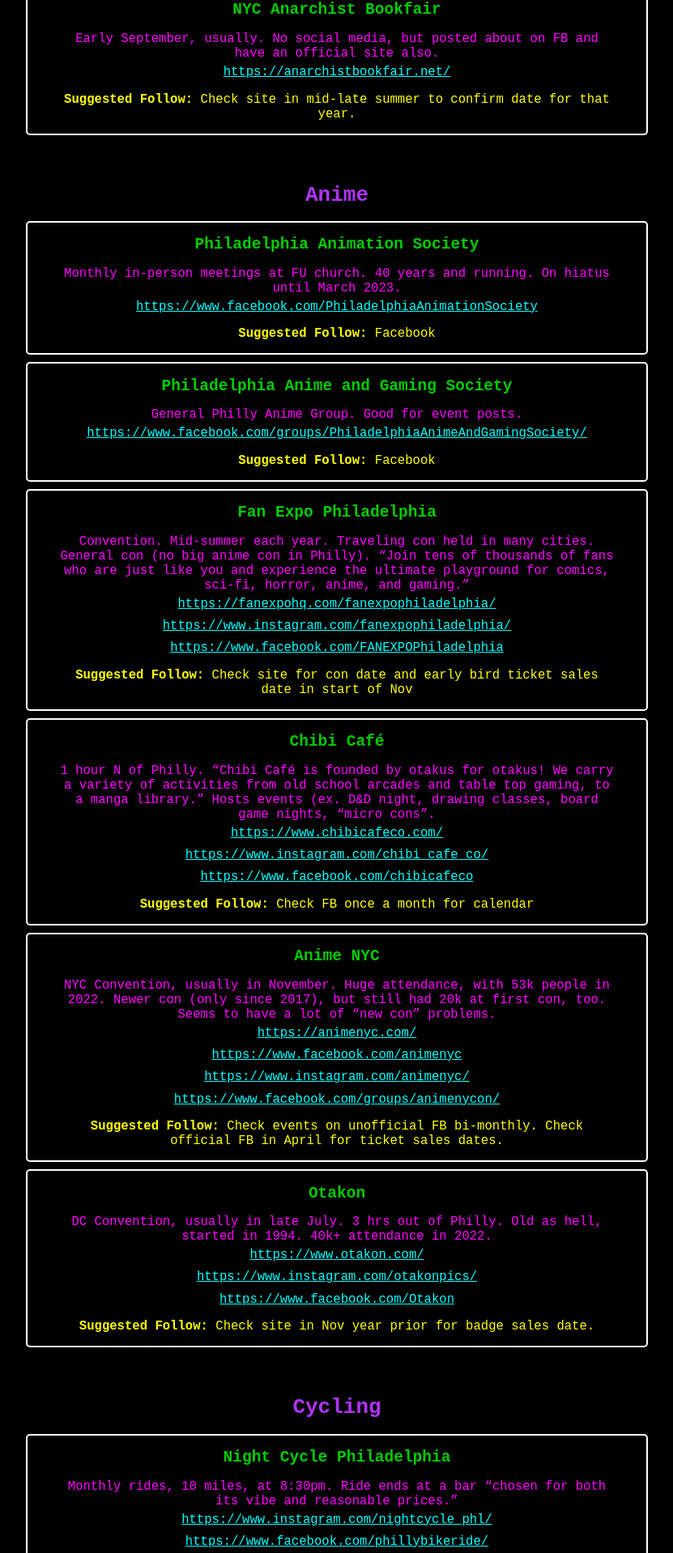
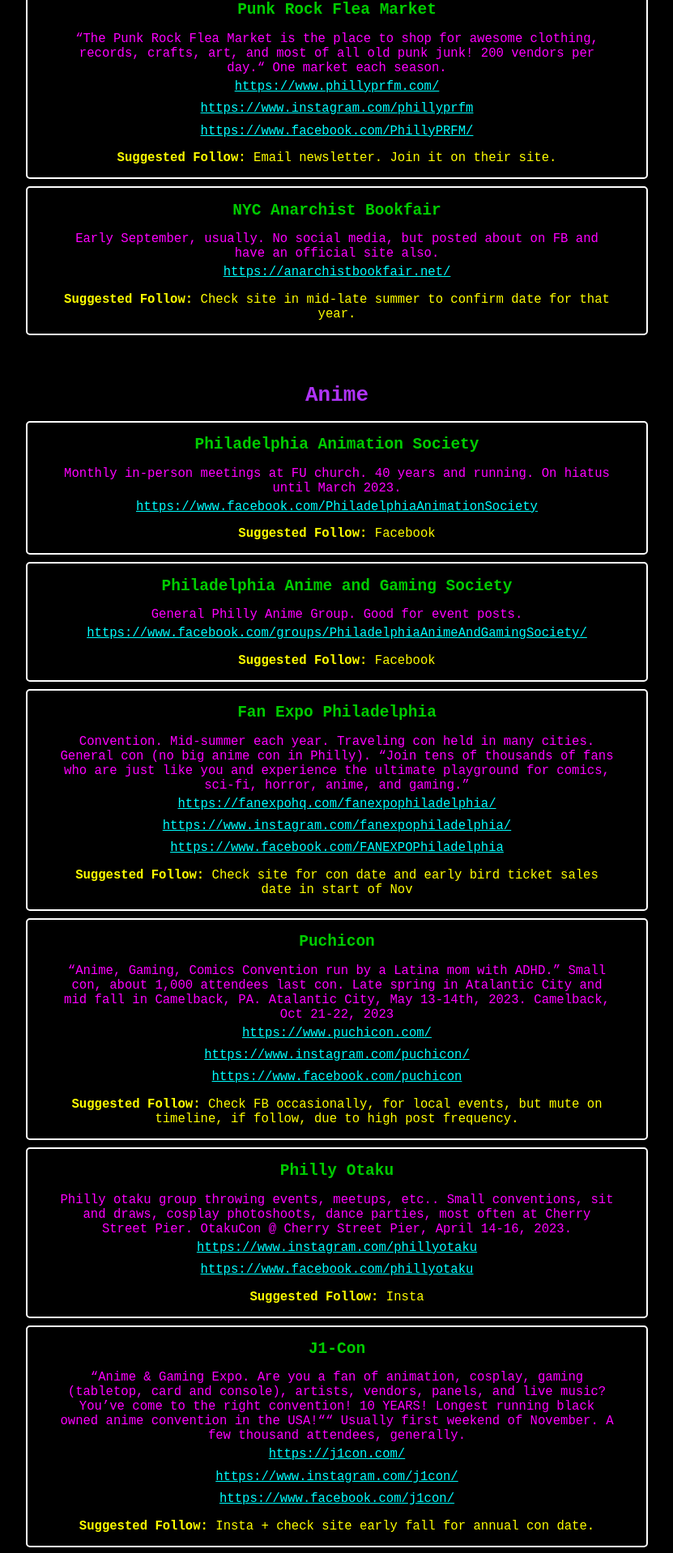
Before and after one commit to KLabWeb/Philly-Happenings, a React (Create React App) app: page / in a window 1280 px wide. Shown: the part 9379-11297 px from the top of the page at 81% size, without its empty margins (224-1055 px from the left). Built offline with nearby package versions, Linux system fonts and the light colour scheme; the HTML template or start-up script is replaced by a standard one.

Commit message:
cards added to Anarchist and anime and some film fest cards updated with 2023 dates.

```diff
--- a/src/data.js
+++ b/src/data.js
@@ -104,6 +104,14 @@ export const ANARCHISTPHILLY = [
     suggestedFollow: "Check for print versions at Wooden Shoe Books.",
   },
   {
+    title: "Punk Rock Flea Market",
+    summary: "“The Punk Rock Flea Market is the place to shop for awesome clothing, records, crafts, art, and most of all old punk junk! 200 vendors per day.“ One market each season.",
+    mainLink: "https://www.phillyprfm.com/",
+    facebook: "https://www.facebook.com/PhillyPRFM/",
+    insta: "https://www.instagram.com/phillyprfm",
+    suggestedFollow: "Email newsletter. Join it on their site.",
+  },
+  {
     title: "NYC Anarchist Bookfair",
     summary: "Early September, usually. No social media, but posted about on FB and have an official site also.",
     mainLink: "https://anarchistbookfair.net/",
@@ -131,6 +139,29 @@ export const ANIMEPHILLY = [
     facebook: "https://www.facebook.com/FANEXPOPhiladelphia",
     insta: "https://www.instagram.com/fanexpophiladelphia/",
     suggestedFollow: "Check site for con date and early bird ticket sales date in start of Nov",
+  },
+  {
+    title: "Puchicon",
+    summary: "“Anime, Gaming, Comics Convention run by a Latina mom with ADHD.” Small con, about 1,000 attendees last con. Late spring in Atalantic City and mid fall in Camelback, PA. Atalantic City, May 13-14th, 2023. Camelback, Oct 21-22, 2023",
+    mainLink: "https://www.puchicon.com/",
+    facebook: "https://www.facebook.com/puchicon",
+    insta: "https://www.instagram.com/puchicon/",
+    suggestedFollow: "Check FB occasionally, for local events, but mute on timeline, if follow, due to high post frequency.",
+  },
+  {
+    title: "Philly Otaku",
+    summary: "Philly otaku group throwing events, meetups, etc.. Small conventions, sit and draws, cosplay photoshoots, dance parties, most often at Cherry Street Pier. OtakuCon @ Cherry Street Pier, April 14-16, 2023.",
+    facebook: "https://www.facebook.com/phillyotaku",
+    insta: "https://www.instagram.com/phillyotaku",
+    suggestedFollow: "Insta",
+  },
+  {
+    title: "J1-Con",
+    summary: "“Anime & Gaming Expo. Are you a fan of animation, cosplay, gaming (tabletop, card and console), artists, vendors, panels, and live music? You’ve come to the right convention! 10 YEARS! Longest running black owned anime convention in the USA!““ Usually first weekend of November. A few thousand attendees, generally.",
+    mainLink: "https://j1con.com/",
+    facebook: "https://www.facebook.com/j1con/",
+    insta: "https://www.instagram.com/j1con/",
+    suggestedFollow: "Insta + check site early fall for annual con date.",
   },
   {
     title: "Chibi Café",
@@ -234,7 +265,7 @@ export const FILMFESTIVALS = [
   },
   {
     title: "The Philadelphia Independent Film Festival",
-    summary: "Late April, annually. 10th year in 2022.",
+    summary: "Late spring, annually. May 15-20th, 2023. 16th year in 2023.",
     mainLink: "http://pifffilms.tv/",
     facebook: "https://www.facebook.com/PhillyFilm",
     insta: "https://www.instagram.com/philaindie/",
@@ -248,11 +279,11 @@ export const FILMFESTIVALS = [
   },
   {
     title: "Blackstar Film Festival",
-    summary: "“BlackStar Film Festival is an annual celebration of the visual and storytelling traditions of the African diaspora and of global Indigenous communities, showcasing films by Black, Brown and Indigenous artists from around the world.”",
+    summary: "Aug 2-6, 2023. “BlackStar Film Festival is an annual celebration of the visual and storytelling traditions of the African diaspora and of global Indigenous communities, showcasing films by Black, Brown and Indigenous artists from around the world.”",
     mainLink: "https://www.blackstarfest.org/festival/",
     facebook: "https://www.facebook.com/BlackStarFest",
     insta: "https://www.instagram.com/blackstarfest/",
-    suggestedFollow: "Check site for annual date in late winter",
+    suggestedFollow: "Check site for annual date in spring.",
   },
   {
     title: "The Secret Cinema",
@@ -262,7 +293,7 @@ export const FILMFESTIVALS = [
   },
   {
     title: "Philadelphia Latino Film Festival",
-    summary: "Late May, annually. 7 days long.",
+    summary: "May 28 thru June 9, 2023. Annual festival. “The Philadelphia Latino Film Festival (PHLAFF) celebrates the richness & diversity of Latino cinema.“",
     mainLink: "https://www.phlaff.org/",
     facebook: "https://www.facebook.com/PHLAFF",
     insta: "https://www.instagram.com/phlatinfilmfest/",
@@ -270,7 +301,7 @@ export const FILMFESTIVALS = [
   },
   {
     title: "Philadelphia Asian American Film Festival",
-    summary: "Early November, annually. 10 days long.",
+    summary: "Nov 2 thru Nov 12, 2023. Annual festival. “Dedicated to supporting and highlighting the experiences of Asian and Pacific Islander diaspora through creative community-focused programs.“",
     mainLink: "https://paaff.org/",
     facebook: "https://www.facebook.com/PAAFF",
     insta: "https://www.instagram.com/phillyaaff/",
@@ -279,7 +310,7 @@ export const FILMFESTIVALS = [
   {
     title: "Cinema in the Cemetery at Laurel Hill",
     summary: "Runs annually, each year, during summer. Family oriented.",
-    mainLink: "https://thelaurelhillcemetery.org/events/cinema-in-the-cemetery",
+    mainLink: "https://laurelhillphl.com/events/calendar/",
     insta: "https://www.instagram.com/friendsoflaurelhill/",
     suggestedFollow: "Check site early spring for summer dates",
   },
@@ -292,7 +323,7 @@ export const FILMFESTIVALS = [
   {
     title: "Philadelphia Environmental Film Festival",
     summary: "Usually held mid spring. Run by Philadelphia Film Society.",
-    mainLink: "www.philaenvirofilmfest.org",
+    mainLink: "https://www.philaenvirofilmfest.org",
     suggestedFollow: "check annual date in early spring",
   },
 ];
@@ -347,7 +378,7 @@ export const FILMHORROR = [
   },
   {
     title: "The Philadelphia Unnamed Film Festival (PUFF)",
-    summary: "“More than just a 'horror' film festival, each year PUFF includes an eclectic mix of features and shorts, including sci-fi, action, documentary, bizarre, drama and more. Shorts films submission selected.”",
+    summary: "Sept 27th thru Oct 1st, 2023. “More than just a 'horror' film festival, each year PUFF includes an eclectic mix of features and shorts, including sci-fi, action, documentary, bizarre, drama and more. Shorts films submission selected.”",
     mainLink: "https://filmfreeway.com/PhiladelphiaUnnamedFilmFestival",
     facebook: "https://www.facebook.com/phillyunnamed/",
     insta: "https://www.instagram.com/phillyunnamed/",
@@ -391,7 +422,7 @@ export const FILMINDIE = [
   },
   {
     title: "cinéSPEAK",
-    summary: "“The city’s premier art house theater and organization.” Pop-up showings all over Philly, sometimes outdoors. Focused on global independent cinema on radical topics.",
+    summary: "Under the Stars 2023 dates: Fridays May 26, June 2nd, June 9th, June 16th (rain days on Saturdays day after). “The city’s premier art house theater and organization.” Pop-up showings all over Philly, sometimes outdoors. Focused on global independent cinema on radical topics.",
     mainLink: "https://www.cinespeak.org/attend/",
     subLink: "https://www.instagram.com/cinespeak/",
     facebook: "https://www.facebook.com/cineSPEAKeasy",
```
Also changed, not shown: src/toDo.txt (added).
